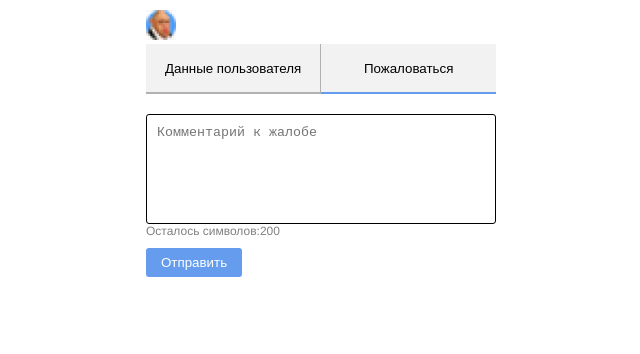
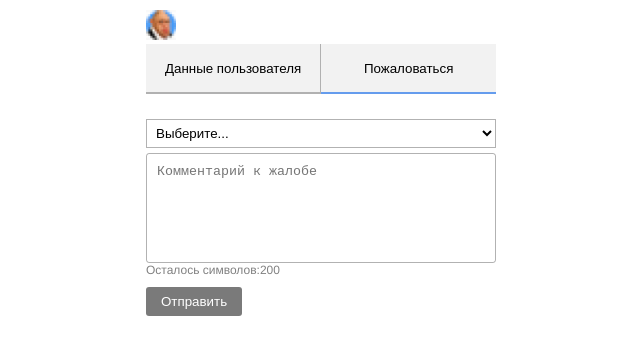
Before and after one commit to maslaknikolai/gosvon-advanced, a Vue app: page / in a window 1280 px wide. Both pictures are taken after a click on the button "Пожаловаться". Shown: the top 354 px of the page, without its empty margins (319-959 px from the left). Built offline with nearby package versions, Linux system fonts and the light colour scheme.

Commit message:
Reply type

```diff
--- a/src/App.vue
+++ b/src/App.vue
@@ -17,6 +17,7 @@
     v-show="page === 'report'"
     :userId="userId"
     :token="token"
+    :replyLink="replyLink"
   />
 </template>
 
@@ -31,6 +32,7 @@ const page = ref()
 const {
   userId,
   token,
+  replyLink,
 } = getQuery()
 
 function getQuery() {
--- a/src/components/ReportForm.vue
+++ b/src/components/ReportForm.vue
@@ -1,5 +1,13 @@
 <template>
   <div class="hello">
+    <a
+      :href="props.replyLink"
+      target="_blank"
+      class="replyLink"
+    >
+      {{ props.replyLink }}
+    </a>
+
     <div
       v-if="isSent"
       class="sent-notification"
@@ -8,6 +16,21 @@
     </div>
 
     <div v-else>
+      <select
+        class="select"
+        v-model="type"
+      >
+        <option value="">Выберите...</option>
+        <option value="8">Бот/накрутка</option>
+        <option value="10">Бот/спам</option>
+        <option value="12">Бот/троль</option>
+        <option value="15">Единая Россия</option>
+        <option value="20">Мимикрия</option>
+        <option value="21">Н/Д</option>
+        <option value="30">Чиновники</option>
+        <option value="31">Бюджетники</option>
+      </select>
+
       <div>
         <textarea
           v-model="comment"
@@ -33,7 +56,7 @@
       <button
         @click="send"
         class="sendBtn"
-        :disabled="isSending"
+        :disabled="isSending || !isValid"
       >
         {{ isSending ? 'Отправка...' : 'Отправить' }}
       </button>
@@ -45,37 +68,37 @@
 </template>
 
 <script lang="ts" setup>
-import { ref } from 'vue';
+import { computed, ref } from 'vue';
 const props = defineProps({
   userId: { type: String, required: true },
-  token: { type: String, required: true }
+  token: { type: String, required: true },
+  replyLink: { type: String, required: true }
 })
 
 const isSent = ref(false)
 const isSending = ref(false)
 const comment = ref('')
+const type = ref('')
 const error = ref('')
+
+const isValid = computed(() => {
+  return comment.value && type.value
+})
 
 function send() {
   isSending.value = true
   fetch(`//script.gosvon.net?type=report&code=${props.token}&id=${props.userId}`, {
     method: 'POST',
     body: JSON.stringify({
-      comment: comment.value
+      text: comment.value,
+      t: type.value,
+      link: props.replyLink
     })
   })
-  .then(r => r.text())
+  .then(r => r.json())
   .then((r) => {
-    const parsed = (() => {
-      try {
-        return JSON.parse(r);
-      } catch {
-        return {}
-      }
-    })()
-
-    if (parsed.error) {
-      error.value = parsed.error
+    if (r.error) {
+      error.value = r.error
     } else {
       isSent.value = true
     }
@@ -94,7 +117,7 @@ function send() {
   height: 110px;
   padding: 10px;
   border-radius: 3px;
-  border: 1px solid #000;
+  border: 1px solid rgba(0,0,0,.3);
 }
 .symbols-rest {
   font-size: 12px;
@@ -110,6 +133,9 @@ function send() {
   color: white;
 
 }
+.sendBtn:disabled {
+  background: #7a7a7a;
+}
 .symbols-rest__medium {
   color: #b18939;
 }
@@ -124,4 +150,17 @@ function send() {
   width: 100%;
   height: 80px;
 }
+
+.select {
+  display: block;
+  border: 1px solid rgba(0,0,0,.3);
+  padding: 5px;
+  width: 100%;
+  margin-bottom: 5px;
+}
+
+.replyLink {
+  margin-bottom: 5px;
+  display: block;
+}
 </style>
```
